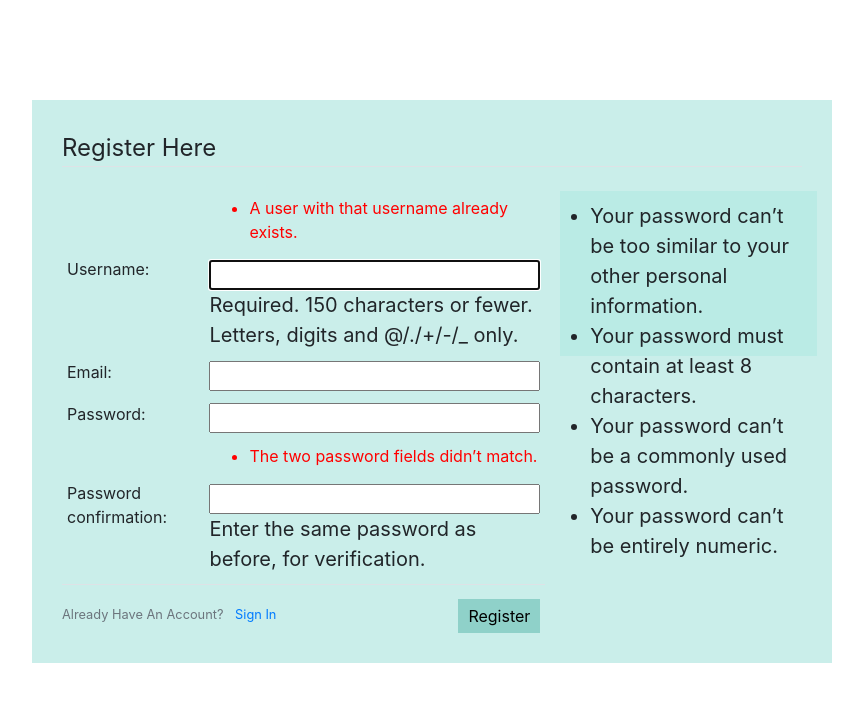
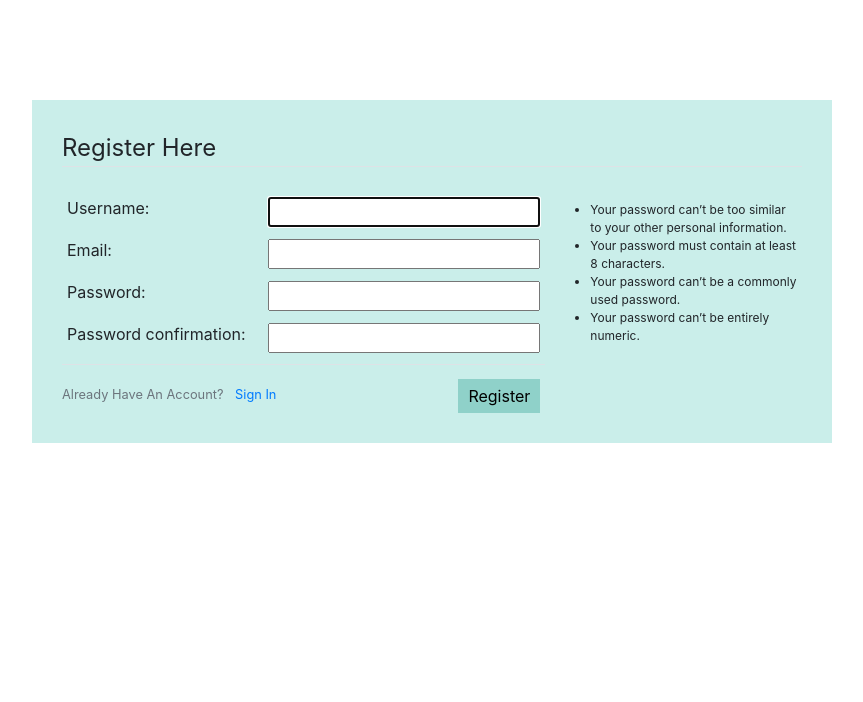
Before and after one commit to thilanse/expense-tracker, a Django app: page /register/ in a window 1280 px wide. Shown: the top 702 px of the page, without its empty margins (208-1071 px from the left). Run offline with Django 3.2, Linux system fonts and the light colour scheme; some libraries are stand-ins or nearby versions.

Commit message:
Refactored register page

```diff
--- a/expense_tracker/tracker/static/users/main.css
+++ b/expense_tracker/tracker/static/users/main.css
@@ -29,12 +29,12 @@
 }
 
 .helptext-container{
-  background-color: rgb(186, 235, 229);
+  /* background-color: rgb(186, 235, 229); */
   height: 165px;
 }
 
 .helptext{
-  font-size: 20px;
+  font-size: 12px;
 }
 
 .helptext ul{
--- a/expense_tracker/users/templates/users/register.html
+++ b/expense_tracker/users/templates/users/register.html
@@ -17,13 +17,16 @@
                                 <label for="id_username">Username:</label>
                             </td>
                             <td>
-                                <ul class="errorlist">
-                                    <li>A user with that username already exists.</li>
-                                </ul>
+                                {% if form.username.errors %}
+                                    A user with that username already exists.
+                                {% endif %}
+
                                 <input class="auth-input" type="text" name="username" maxlength="150" autofocus required
                                        id="id_username">
+                                {% if form.username.errors %}
                                     <br>
                                     <span class="helptext">Required. 150 characters or fewer. Letters, digits and @/./+/-/_ only.</span>
+                                {% endif %}
                             </td>
                         </tr>
                         <tr>
@@ -48,13 +51,17 @@
                                 <label for="id_password2">Password confirmation:</label>
                             </td>
                             <td>
+                                {% if form.password2.errors %}
                                     <ul class="errorlist">
                                         <li>The two password fields didn’t match.</li>
                                     </ul>
+                                {% endif %}
                                 <input class="auth-input" type="password" name="password2" autocomplete="new-password"
                                        required id="id_password2">
+                                {% if form.password2.errors %}
                                     <br>
                                     <span class="helptext">Enter the same password as before, for verification.</span>
+                                {% endif %}
                             </td>
                         </tr>
                     </table>
```
Lines whose indentation alone changed are shown as unchanged.
